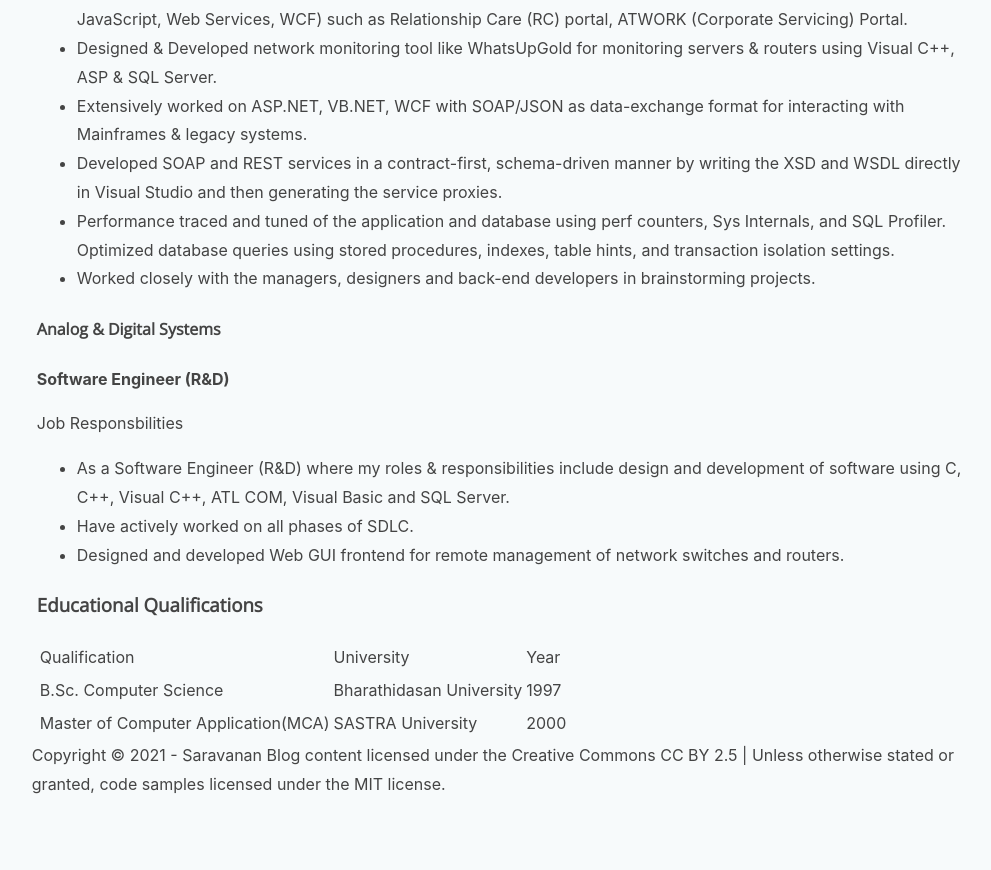
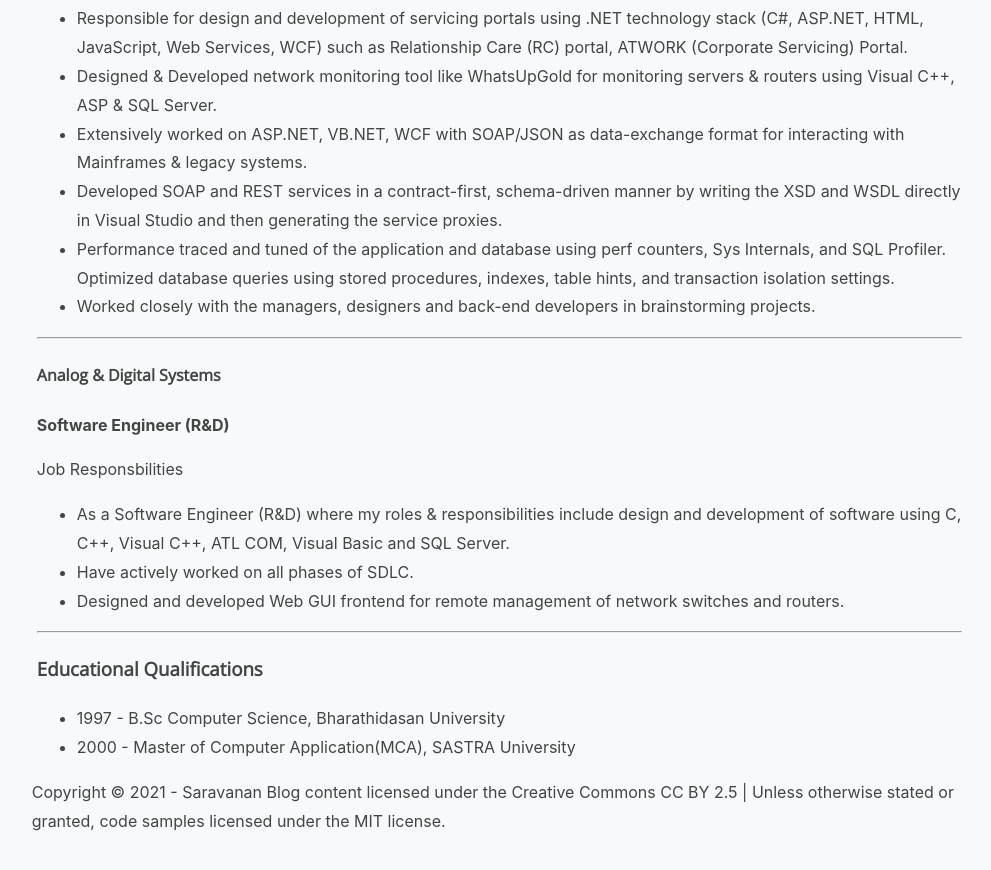
Before and after one commit to saravanaram/saravanaram.github.io, a Jekyll site: the page built from resume.html, in a window 1280 px wide and 900 px high, scrolled down 2169 px. Shown: the top 870 px of the window, without its empty margins (141-1132 px from the left). Built offline with Jekyll 4.4.1, drawn with Linux system fonts in a browser that asks for light colours.

Commit message:
Update resume.html

```diff
--- a/resume.html
+++ b/resume.html
@@ -26,6 +26,7 @@ If you just want to email me, go ahead send an email to <email>saravanan.r@outlo
         record of delivering secure and scalable software with firm commitment to quality, usability by adapting
         best practices.</p>
 </div>
+<hr>
 <div class="left">
 </div>
 <div class="right">
@@ -42,6 +43,7 @@ If you just want to email me, go ahead send an email to <email>saravanan.r@outlo
                 (F5/Citrix Net Scalar), OWASP, xUnit, SpecFlow, TDD, BDD, Kafka, Datadog, Dynatrace.</li>
         </ul>
     </p>
+<hr>
     <h3>Professional Experience</h3>
     <h4 id="company-name">Tata Consultancy Services</h4>
     <p id="job-title"><strong>TECHNICAL ARCHITECT</strong></p>
@@ -114,6 +116,7 @@ If you just want to email me, go ahead send an email to <email>saravanan.r@outlo
             <li>Worked closely with the managers, designers and back-end developers in brainstorming projects.</li>
                 </ul>
     </p>
+<hr>
     <h4 id="company-name">Analog & Digital Systems</h4>
     <p id="job-title"><strong>Software Engineer (R&D)</strong></p>
     <p id="job-responsibilities">Job Responsbilities</p>
@@ -126,24 +129,15 @@ If you just want to email me, go ahead send an email to <email>saravanan.r@outlo
                 routers.</li>
         </ul>
     </p>
+<hr>
     <h3>Educational Qualifications</h3>
-    <table>
-        <tr id="heading">
-            <td>Qualification</td>
-            <td>University</td>
-            <td>Year</td>
-        </tr>
-        <tr>
-            <td>B.Sc. Computer Science</td>
-            <td>Bharathidasan University</td>
-            <td>1997</td>
-        </tr>
-        <tr>
-            <td>Master of Computer Application(MCA)</td>
-            <td>SASTRA University</td>
-            <td>2000</td>
-        </tr>
-    </table>
+    <p>
+        <ul>
+            <li>1997 - B.Sc Computer Science, Bharathidasan University</li>
+
+            <li>2000 - Master of Computer Application(MCA), SASTRA University</li>
+        </ul>
+    </p>
 <!--    <h3>Independent Courses</h3>
     <p>
         <ul>
@@ -224,4 +218,6 @@ If you just want to email me, go ahead send an email to <email>saravanan.r@outlo
             I hereby declare that the details furnished above are true and correct to the best of my knowledge and
             belief.</p>-->
 </div>
+<hr>
+<p></p>
 <div id="footer"></div>
```
